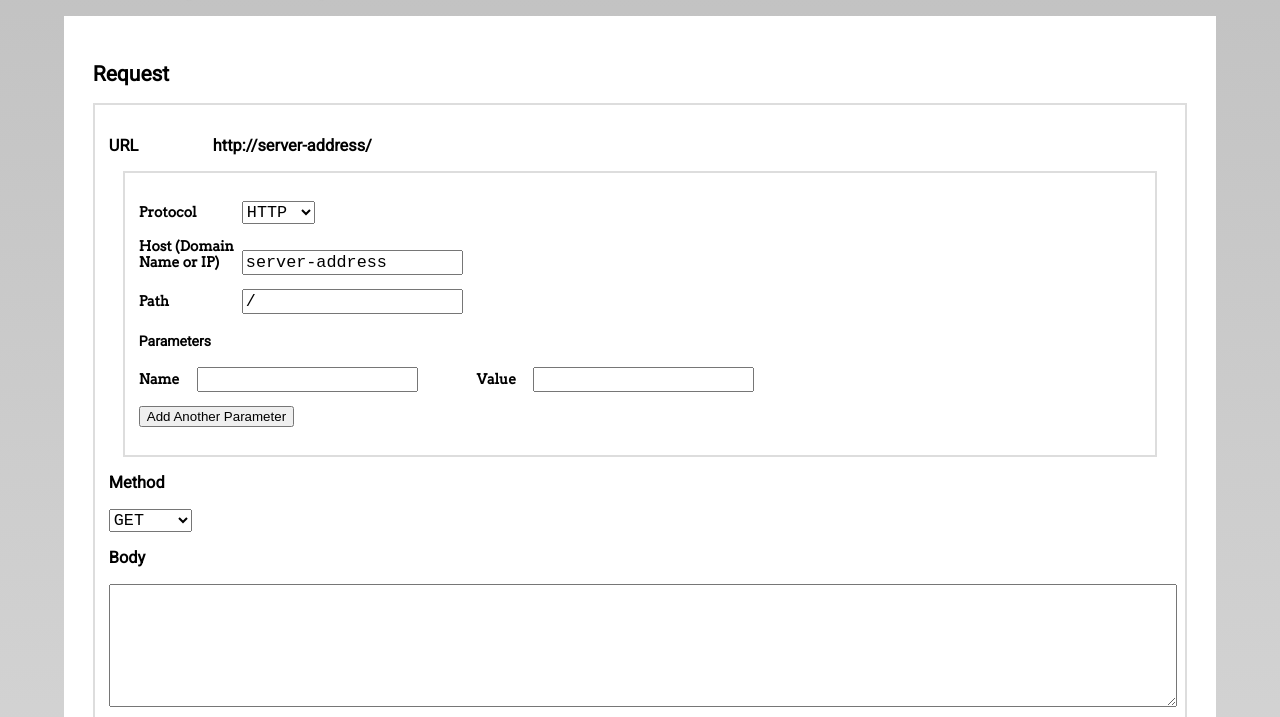
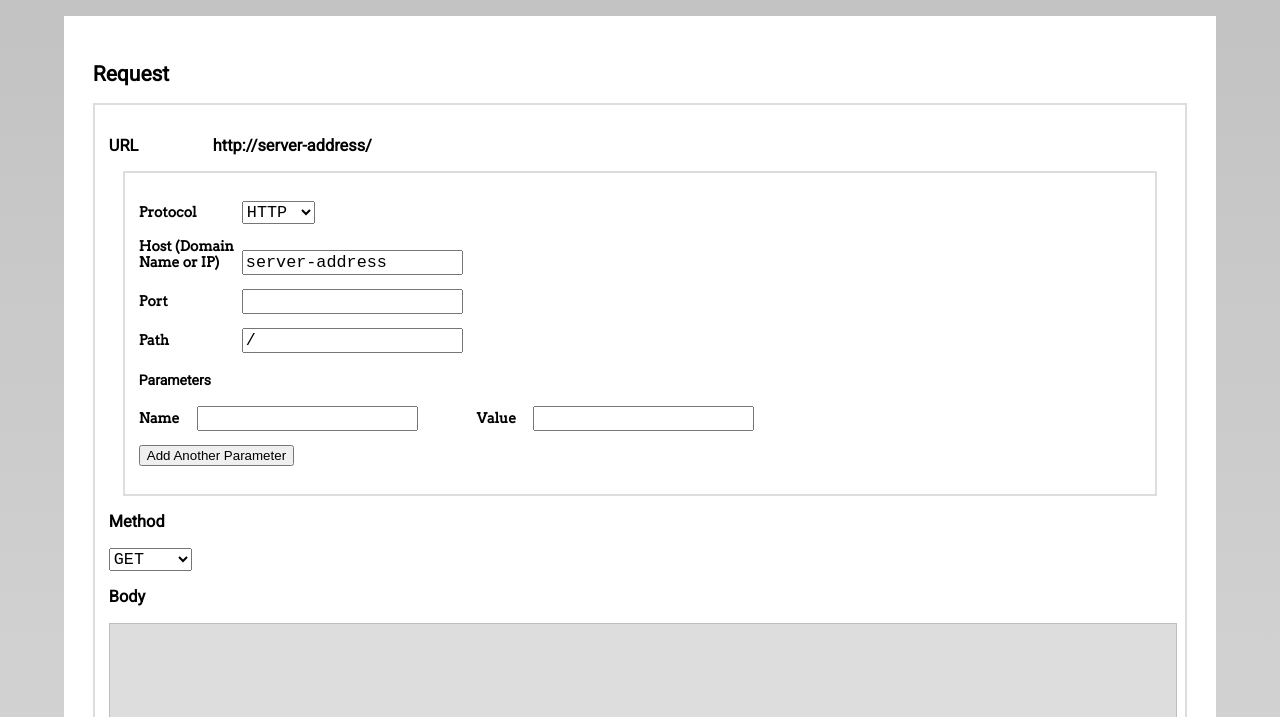
Before and after one commit to dwolverton/fe-demo, a plain HTML site: page request-response.html in a window 1280 px wide. Shown: the part 83-800 px from the top of the page. Drawn offline with Linux system fonts and the light colour scheme.

Commit message:
request/response demo tweaks

```diff
--- a/data/blog-posts.json
+++ b/data/blog-posts.json
@@ -1,6 +1,6 @@
 {
     "title": "Blah Blog",
-    "language": "Enlishish",
+    "language": "Englishish",
     "posts": [
         {
             "title": "Balanced dedicated ability",
--- a/request-response.html
+++ b/request-response.html
@@ -34,6 +34,10 @@
             width: 100%;
             height: 7em;
         }
+        textarea[disabled] {
+            background-color: #ddd;
+            cursor: not-allowed;
+        }
 
         .name-value label {
             width: auto;
--- a/request-response.js
+++ b/request-response.js
@@ -8,6 +8,7 @@ angular.module("requestResponse", [])
                 <option value="https">HTTPS</option>
             </select></p>
             <p><label>Host (Domain Name or IP)</label> <input ng-model="$ctrl.host" ng-change="$ctrl.rebuildUrl()"/></p>
+            <p><label>Port</label> <input type="number" ng-model="$ctrl.port" ng-change="$ctrl.rebuildUrl()"/></p>
             <p><label>Path</label> <input ng-model="$ctrl.path" ng-change="$ctrl.rebuildUrl()"/></p>
             <h4>Parameters</h4>
             <p ng-repeat="param in $ctrl.parameters" class="name-value">
@@ -26,7 +27,7 @@ angular.module("requestResponse", [])
         </select></p>
 
         <h3>Body</h3>
-        <p><textarea ng-mdoel="$ctrl.body"></textarea></p>
+        <p><textarea ng-mdoel="$ctrl.body" ng-disabled="$ctrl.isBodyDisabled()"></textarea></p>
 
         <headers defaults="[{name: 'Accepts', value: 'application/json'}]"></headers>
     </section>`,
@@ -34,6 +35,7 @@ angular.module("requestResponse", [])
         var ctrl = this;
         ctrl.protocol = "http";
         ctrl.host = "server-address";
+        ctrl.port = null;
         ctrl.path = "/";
         ctrl.parameters = [
             { name: "", value: ""}
@@ -42,7 +44,8 @@ angular.module("requestResponse", [])
         ctrl.body = "";
 
         ctrl.rebuildUrl = function() {
-            ctrl.url = ctrl.protocol + "://" + ctrl.host + ctrl.path;
+            var port = (typeof ctrl.port === "number" && ctrl.port >= 0) ? ":" + ctrl.port : "";
+            ctrl.url = ctrl.protocol + "://" + ctrl.host + port + ctrl.path;
             var params = {};
             ctrl.parameters.filter(p => p.name).forEach(p => {
                 params[p.name] = p.value;
@@ -55,6 +58,9 @@ angular.module("requestResponse", [])
         ctrl.addParam = function() {
             ctrl.parameters.push({ name: "", value: "" });
         };
+        ctrl.isBodyDisabled = function() {
+            return ctrl.method === "GET" || ctrl.method === "DELETE";
+        }
 
         ctrl.rebuildUrl();
     }
```
Also changed, not shown: index.html (+5 -0 lines), images/request-response-card.png (added).
